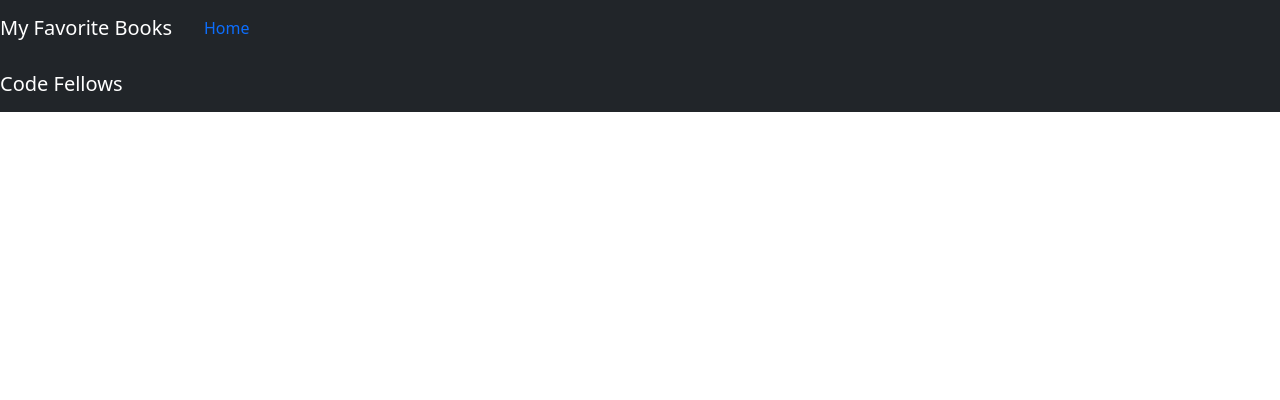
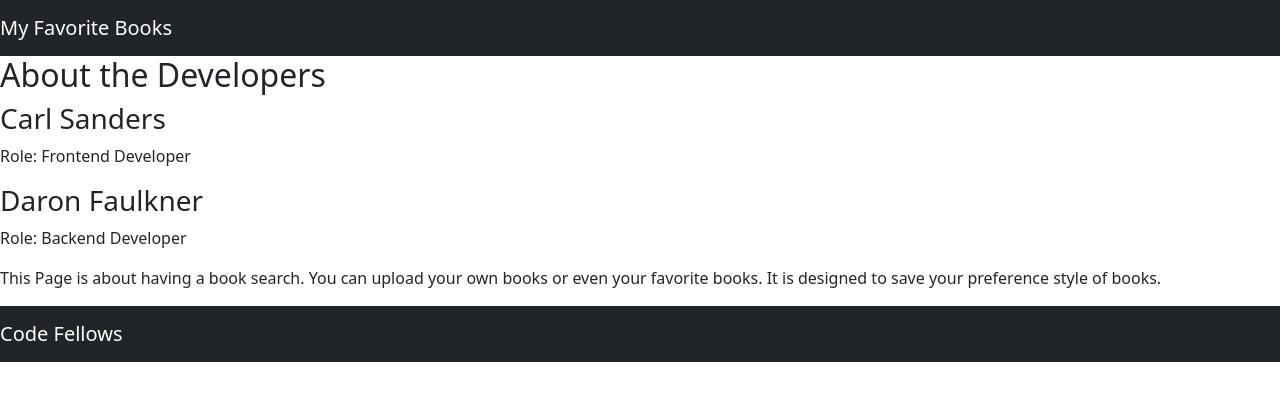
Before and after one commit to CEEJ987/can-of-books-frontend, a React (Create React App) app: page /about in a window 1280 px wide. Shown: the top 400 px of the page. Built offline with nearby package versions, Linux system fonts and the light colour scheme.

Commit message:
lab 11 branch

```diff
--- a/package.json
+++ b/package.json
@@ -7,8 +7,8 @@
     "@testing-library/react": "11.2.5",
     "@testing-library/user-event": "12.8.0",
     "axios": "0.21.1",
-    "bootstrap": "^5.1.3",
-    "react": "^18.0.0",
+    "bootstrap": "^5.3.0",
+    "react": "^18.2.0",
     "react-bootstrap": "^2.3.0",
     "react-cookie": "4.0.3",
     "react-cookies": "0.1.1",
--- a/src/About.js
+++ b/src/About.js
@@ -4,8 +4,29 @@ class Profile extends Component {
 
   render() {
     /* TODO: render information about the developers */
-    return <p>Profile page coming soon</p>
+    const developers = [
+      { name: "Carl Sanders", role: " Frontend Developer" },
+      { name: "Daron Faulkner", role: " Backend Developer" },
+    ];
+
+     return (
+      <div>
+        <h2>About the Developers</h2>
+        {developers.map((developer, index) => (
+          <div key={index}>
+            <h3>{developer.name}</h3>
+            <p>Role: {developer.role}</p>
+          </div>
+        ))}
+        <p>
+          This Page is about having a book search. You can upload your own books
+          or even your favorite books. It is designed to save your preference
+          style of books.
+        </p>
+      </div>
+    );
   }
-};
+}
+
 
 export default Profile;
--- a/src/App.js
+++ b/src/App.js
@@ -2,32 +2,30 @@ import React from 'react';
 import Header from './Header';
 import Footer from './Footer';
 import BestBooks from './BestBooks';
+import About from './About'; // Assuming you have an About component file
 import 'bootstrap/dist/css/bootstrap.min.css';
-import {
-  BrowserRouter as Router,
-  Routes,
-  Route
-} from "react-router-dom";
+import { BrowserRouter as Router, Routes, Route } from "react-router-dom";
 
-class App extends React.Component {
-  render() {
+const App = () => {
   return (
     <>
-        <Router>
-          <Header />
+      <Router className="App">
+        <Header/>
         <Routes>
           <Route
             exact path="/"
-              element={<BestBooks />}
-            >
-            </Route>
-            {/* PLACEHOLDER: add a route with a path of '/about' that renders the `About` component */}
+            element={<BestBooks/>}
+          />
+          {/* PLACEHOLDER: aa a route with a path of /'about' that renders the 'About' component*/}
+          <Route
+            path="/about"
+            element={<About/>}
+          />
         </Routes>
         <Footer />
       </Router>
     </>
-    )
-  }
-}
+  );
+};
 
 export default App;
--- a/src/BestBooks.js
+++ b/src/BestBooks.js
@@ -1,31 +1,40 @@
 import React from 'react';
+import { Carousel } from 'react-bootstrap';
+import { useState, useEffect } from 'react';
+// import 'react-responsive-carousel/lib/styles/carousel.min.css';
 
-class BestBooks extends React.Component {
-  constructor(props) {
-    super(props);
-    this.state = {
-      books: []
-    }
-  }
 
-  /* TODO: Make a GET request to your API to fetch all the books from the database  */
+function BestBooks() {
+  const [books, setBooks] = useState([]);
 
-  render() {
+  useEffect(() => {
+    // Make a GET request to your API to fetch all the books
+    fetch('http://localhost:3001/books')
+      .then(response => response.json())
+      .then(data => {
+        setBooks(data); // Update the books state with the fetched data
+      })
+      .catch(error => {
+        console.log('Error fetching books:', error);
+      });
+  }, []);
+  return <>
+    <h2>My Essential Lifelong Learning & amp; Formation Shelf</h2>
 
-    /* TODO: render all the books in a Carousel */
-
-    return (
-      <>
-        <h2>My Essential Lifelong Learning &amp; Formation Shelf</h2>
-
-        {this.state.books.length ? (
-          <p>Book Carousel coming soon</p>
-        ) : (
-          <h3>No Books Found :(</h3>
-        )}
-      </>
-    )
-  }
+    {books.length > 0 ? (
+      <Carousel>
+        {books.map(book => (
+          <div key={book._id}>
+            <h3>{book.title}</h3>
+            <p>{book.description}</p>
+            <p>Status: {book.status}</p>
+          </div>
+        ))}
+      </Carousel>
+    ) : (
+      <h3>No Books Found :</h3>
+    )}</>
 }
 
+
 export default BestBooks;
```
Also changed, not shown: 1 other file (tests, documents, lock files or other folders). Lines whose indentation alone changed are shown as unchanged.
